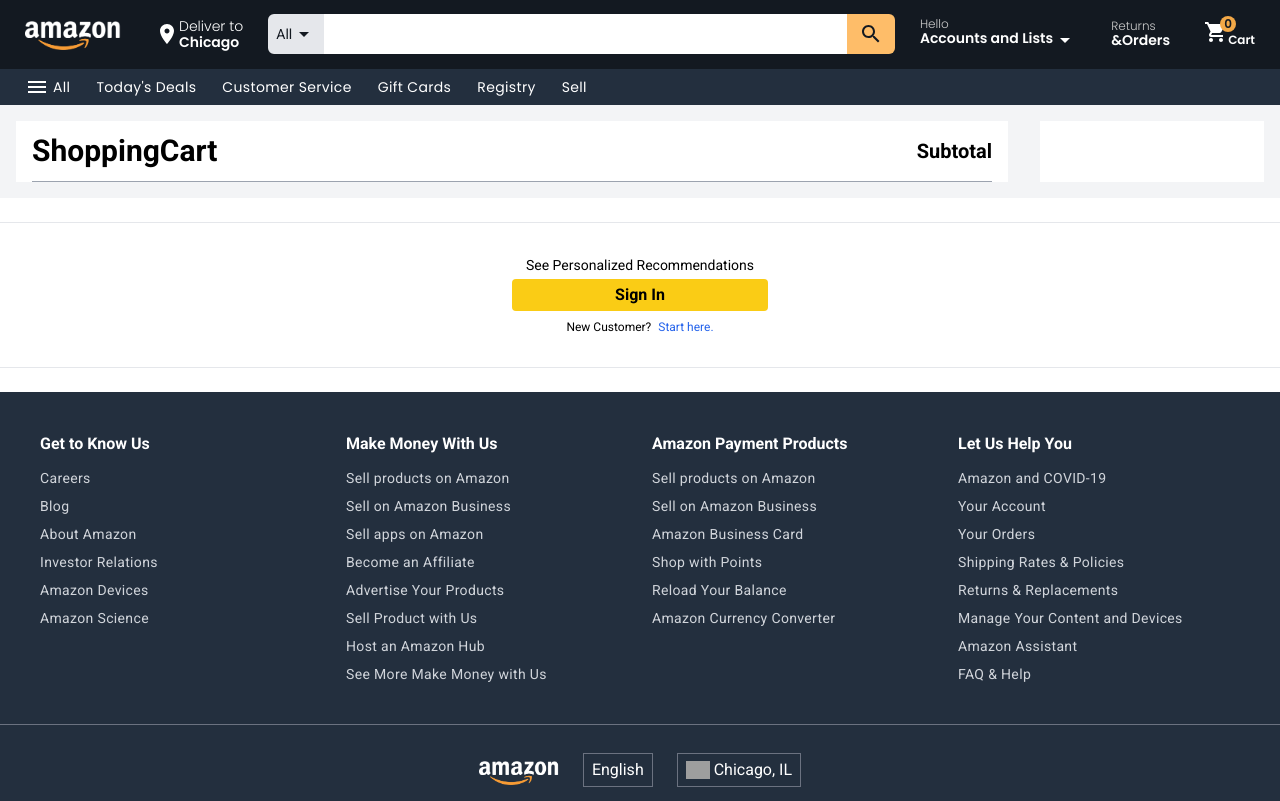
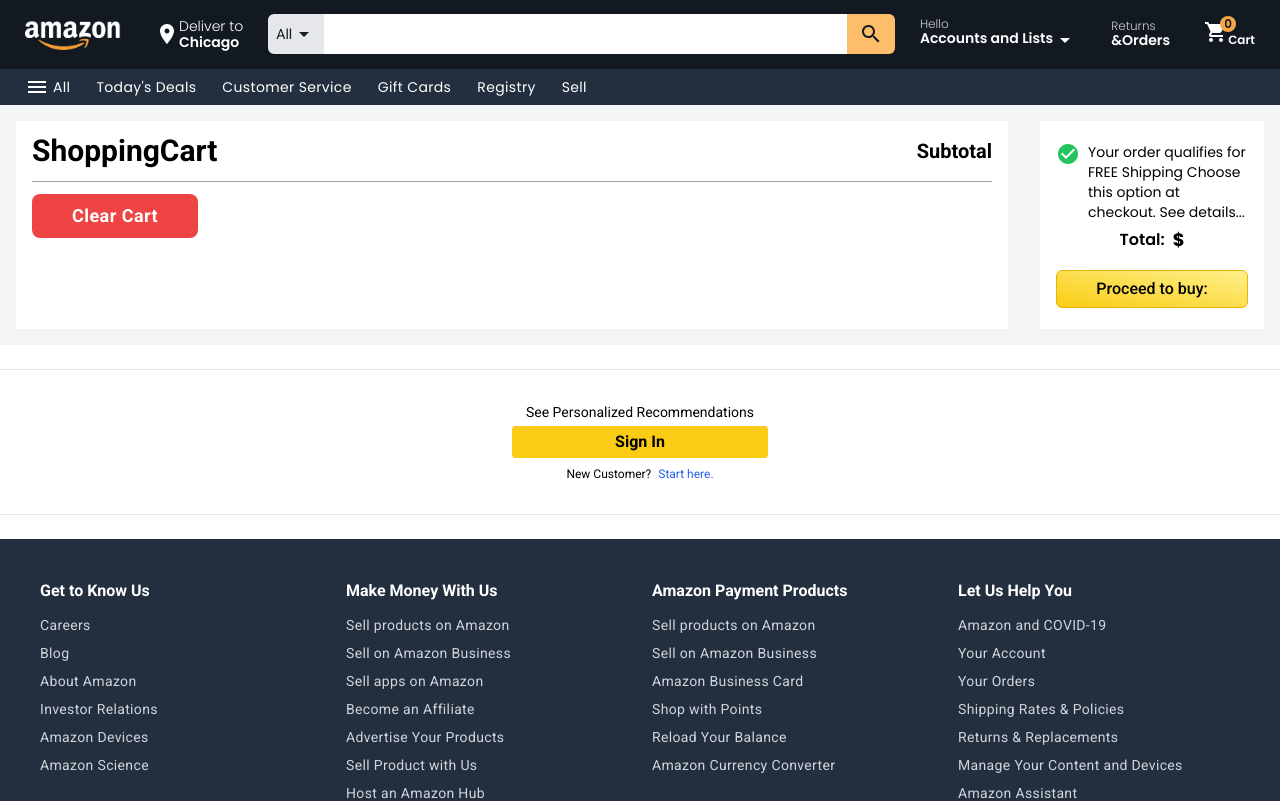
Before and after one commit to Saadat23-4/Amazon-website-clone, a React (Create React App) app: page /cart in a window 1280 px wide. Shown: the top 801 px of the page. Built offline with nearby package versions, Linux system fonts and the light colour scheme; grey boxes are pictures that could not be loaded.

Commit message:
Added Cart page

```diff
--- a/package.json
+++ b/package.json
@@ -19,6 +19,7 @@
     "react-router-dom": "^6.22.3",
     "react-scripts": "5.0.1",
     "react-slick": "^0.30.2",
+    "redux-persist": "^6.0.0",
     "slick-carousel": "^1.8.1",
     "web-vitals": "^2.1.4"
   },
--- a/src/App.js
+++ b/src/App.js
@@ -10,6 +10,7 @@
   Outlet,
   Route,
   RouterProvider,
+  ScrollRestoration,
 } from "react-router-dom";
 import { productsData } from "./api/api";
 import Registration from "./pages/Registration";
@@ -18,6 +19,7 @@
   return (
     <div>
       <Header />
+      <ScrollRestoration />
       <Outlet />
       <Footer />
     </div>
--- a/src/components/header/Header.js
+++ b/src/components/header/Header.js
@@ -12,7 +12,7 @@
 
 function Header() {
   const [showAll, setShowAll] = useState(false);
-  const products = useSelector((state) => state.amazonReducer.products);
+  const products = useSelector((state) => state.amazon.products);
 
   return (
     <div className="w-full sticky top-0 z-50">
--- a/src/index.js
+++ b/src/index.js
@@ -1,8 +1,9 @@
 import React from "react";
 import ReactDOM from "react-dom/client";
 import "slick-carousel/slick/slick.css";
-import { store } from "./redux/store";
+import { PersistGate } from "redux-persist/integration/react";
 import { Provider } from "react-redux";
+import { store, persistor } from "./redux/store";
 import "./index.css";
 import App from "./App";
 import reportWebVitals from "./reportWebVitals";
@@ -10,7 +11,9 @@
 const root = ReactDOM.createRoot(document.getElementById("root"));
 root.render(
   <Provider store={store}>
-    <App />
+    <PersistGate loading={"loading"} persistor={persistor}>
+      <App />
+    </PersistGate>
   </Provider>
 );
 
--- a/src/pages/Cart.js
+++ b/src/pages/Cart.js
@@ -1,8 +1,27 @@
-import React from "react";
-import { useSelector } from "react-redux";
+import React, { useEffect, useState } from "react";
+import { useDispatch, useSelector } from "react-redux";
+import CheckCircleIcon from "@mui/icons-material/CheckCircle";
+import {
+  decrementQuantity,
+  deleteItem,
+  incrementQuantity,
+  resetCart,
+} from "../redux/amazonSlice";
 
 function Cart() {
-  const products = useSelector((state) => state.amazonReducer.products);
+  const dispatch = useDispatch();
+  const products = useSelector((state) => state.amazon.products);
+
+  const [totalPrice, setTotalPrice] = useState("");
+
+  useEffect(() => {
+    let total = 0;
+    products.map((item) => {
+      total += item.price * item.quantity;
+      return setTotalPrice(total.toFixed(2));
+    });
+  }, [products]);
+
   return (
     <div className="w-full bg-gray-100 p-4">
       <div className="container mx-auto h-auto grid grid-cols-5 gap-8">
@@ -27,24 +46,35 @@
                       alt="Product Image"
                     />
                   </div>
-                  <div className="3/5">
+                  <div className="w-4/5">
                     <h2 className="font-semibold text-lg">{item.title}</h2>
-                    <p className="text-sm">{item.description}</p>
+                    <p className="text-sm">
+                      {item.description.substring(0, 200)}
+                    </p>
                     <p className="text-base">
                       Unit Price{" "}
                       <span className="font-semibold">${item.price}</span>
                     </p>
                     <div className="bg-[#F0F2F2] flex justify-center items-center gap-1 w-24 py-1 text-center drop-shadow-lg rounded-md">
                       <p>Qty:</p>
-                      <p className="cursor-pointer bg-gray-200 px-1 rounded-md hover:bg-gray-400 duration-300">
+                      <p
+                        onClick={() => dispatch(decrementQuantity(item.id))}
+                        className="cursor-pointer bg-gray-200 px-1 rounded-md hover:bg-gray-400 duration-300"
+                      >
                         -
                       </p>
                       <p>{item.quantity}</p>
-                      <p className="cursor-pointer bg-gray-200 px-1 rounded-md hover:bg-gray-400 duration-300">
+                      <p
+                        onClick={() => dispatch(incrementQuantity(item.id))}
+                        className="cursor-pointer bg-gray-200 px-1 rounded-md hover:bg-gray-400 duration-300"
+                      >
                         +
                       </p>
                     </div>
-                    <button className="bg-red-500 w-36 py-1 rounded-lg text-white mt-2 hover:bg-red-700 active:bg-red-900 duration-300">
+                    <button
+                      onClick={() => dispatch(deleteItem(item.id))}
+                      className="bg-red-500 w-36 py-1 rounded-lg text-white mt-2 hover:bg-red-700 active:bg-red-900 duration-300"
+                    >
                       Delete Item
                     </button>
                   </div>
@@ -57,8 +87,34 @@
               </div>
             ))}
           </div>
+          <div className="w-full py-3">
+            <button
+              onClick={() => dispatch(resetCart())}
+              className="px-10 py-2 bg-red-500 hover:bg-red-600 active:bg-red-500 text-white rounded-lg font-titleFont font-semibold text-lg tracking-wide"
+            >
+              Clear Cart
+            </button>
+          </div>
         </div>
-        <div className="w-full h-full bg-white col-span-1"></div>
+        <div className="w-full h-52 bg-white col-span-1 flex flex-col items-center justify-center p-4">
+          <div>
+            <p className="flex gap-2 items-start text-sm">
+              <span className="bg-white text-green-500 rounded-full">
+                <CheckCircleIcon />
+              </span>
+              Your order qualifies for FREE Shipping Choose this option at
+              checkout. See details...
+            </p>
+          </div>
+          <div>
+            <p className="font-semibold px-10 py-1 flex items-center justify-between gap-2">
+              Total: <span className="text-lg font-bold">${totalPrice}</span>
+            </p>
+          </div>
+          <button className="w-full font-titleFont font-medium text-base bg-gradient-to-tr from-yellow-400 to-yellow-200 border hover:from-yellow-300 hover:to-yellow-200 border-yellow-500 hover:border-yellow-700 active:bg-gradient-to-bl active:from-yellow-400 active:to-yellow-500 duration-200 py-1.5 rounded-md mt-3">
+            Proceed to buy:
+          </button>
+        </div>
       </div>
     </div>
   );
--- a/src/redux/amazonSlice.js
+++ b/src/redux/amazonSlice.js
@@ -15,8 +15,34 @@
         item.quantity += action.payload.quantity;
       } else state.products.push(action.payload);
     },
+    incrementQuantity: (state, action) => {
+      const item = state.products.find((item) => item.id === action.payload);
+      item.quantity++;
+    },
+    decrementQuantity: (state, action) => {
+      const item = state.products.find((item) => item.id === action.payload);
+      if (item.quantity === 1) {
+        item.quantity = 1;
+      } else {
+        item.quantity--;
+      }
+    },
+    deleteItem: (state, action) => {
+      state.products = state.products.filter(
+        (item) => item.id !== action.payload
+      );
+    },
+    resetCart: (state) => {
+      state.products = [];
+    },
   },
 });
 
-export const { addToCart } = amazonSlice.actions;
+export const {
+  addToCart,
+  deleteItem,
+  resetCart,
+  incrementQuantity,
+  decrementQuantity,
+} = amazonSlice.actions;
 export default amazonSlice.reducer;
--- a/src/redux/store.js
+++ b/src/redux/store.js
@@ -1,6 +1,34 @@
 import { configureStore } from "@reduxjs/toolkit";
+import {
+  persistStore,
+  persistReducer,
+  FLUSH,
+  REHYDRATE,
+  PAUSE,
+  PERSIST,
+  PURGE,
+  REGISTER,
+} from "redux-persist";
+import storage from "redux-persist/lib/storage";
 import amazonReducer from "../redux/amazonSlice";
+import { getDefaultMiddleware } from "@reduxjs/toolkit";
 
-export const store = configureStore({
-  reducer: { amazonReducer },
+const persistConfig = {
+  key: "root",
+  storage,
+};
+
+const persistedReducer = persistReducer(persistConfig, amazonReducer);
+
+const store = configureStore({
+  reducer: { amazon: persistedReducer },
+  middleware: (getDefaultMiddleware) =>
+    getDefaultMiddleware({
+      serializableCheck: {
+        ignoredActions: [FLUSH, REHYDRATE, PAUSE, PERSIST, PURGE, REGISTER],
+      },
+    }),
 });
+
+export let persistor = persistStore(store);
+export { store };
```
Also changed, not shown: 1 other file (tests, documents, lock files or other folders).
